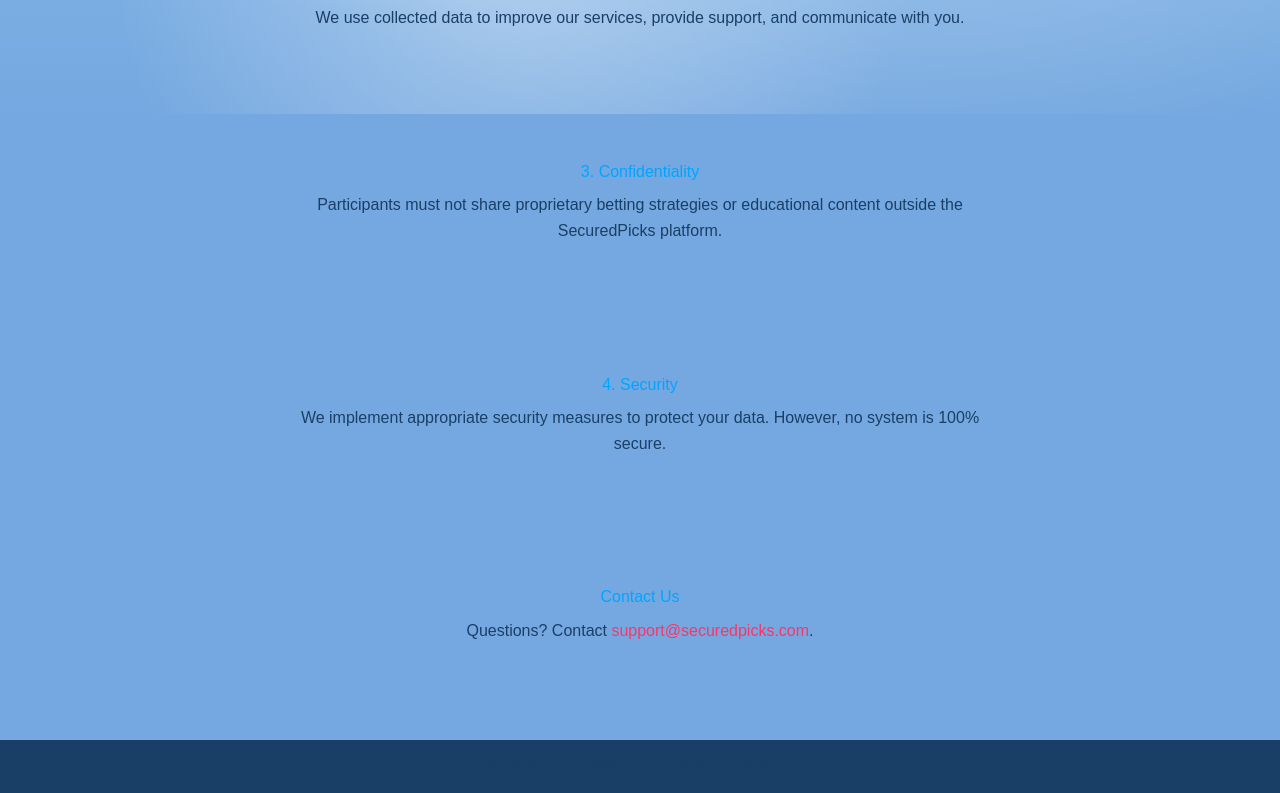
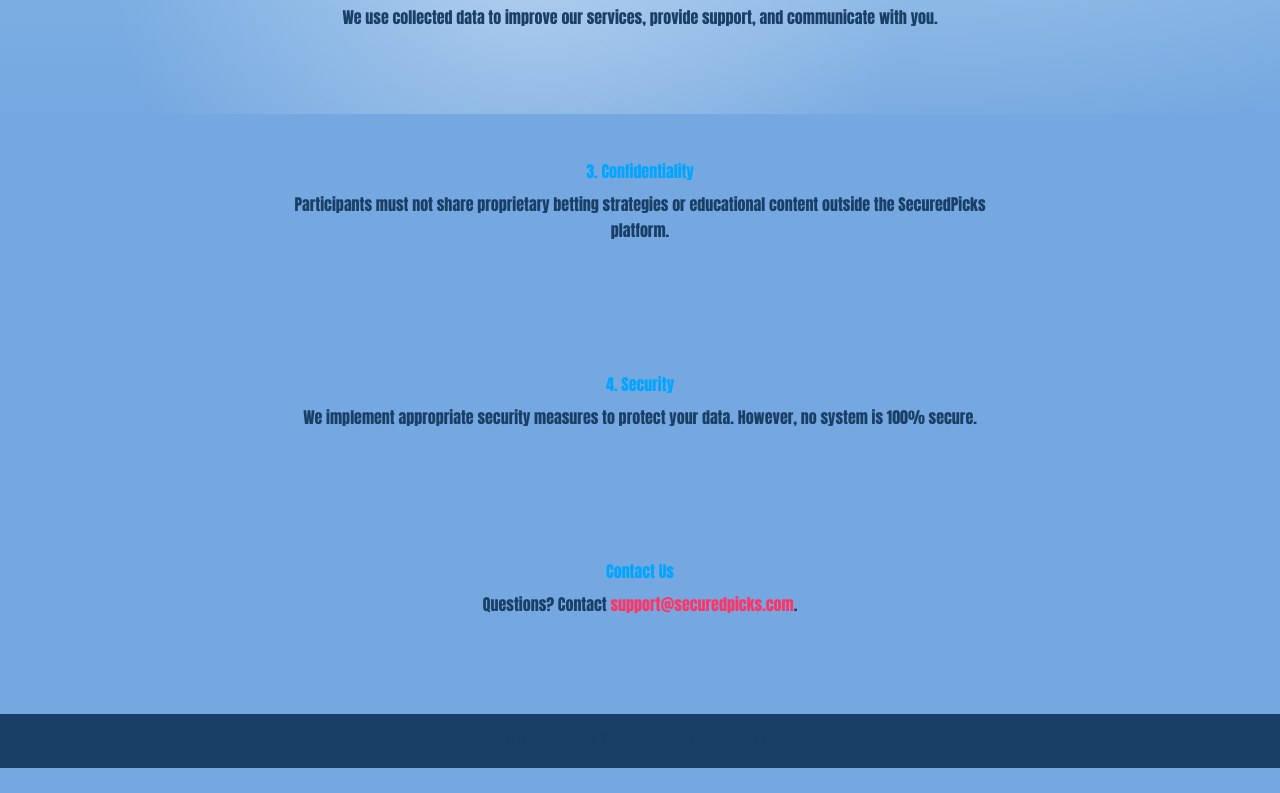
Before and after one commit to colemarcuccilli/ChillyBets, a website: page PP.html in a window 1280 px wide. Shown: the part 686-1479 px from the top of the page. After the commit the page ends 1454 px from the top, so only its background shows below. Drawn offline with nearby package versions, Linux system fonts and the light colour scheme; files that its build step writes are made by us from their sources.

Commit message:
more images, font changes

```diff
--- a/style.css
+++ b/style.css
@@ -17,6 +17,7 @@ section {
     color: white;
     text-align: center;
     padding: 2rem 1rem;
+    z-index: 3;
   }
 
 
@@ -635,6 +636,7 @@ section {
     padding: 3rem 1rem 1rem;
     font-size: 0.9rem;
     line-height: 1.5;
+    z-index: 3;
   }
 
   .footer-container {
@@ -711,7 +713,8 @@ section {
   /* General Page Styling */
 /* Merge this with your existing body style */
 body {
-    font-family: Arial, sans-serif;
+    font-family: 'Bungee Shade', 'Anton', Impact, sans-serif;
+    font-weight: 700; /* Bold */
     line-height: 1.6;
     margin: 0;
     color: #333;
```
Also changed, not shown: winning-slip10.PNG (added), winning-slip11.PNG (added), winning-slip12.PNG (added), winning-slip13.PNG (added), winning-slip14.PNG (added), winning-slip3.PNG (added), winning-slip4.PNG (added), winning-slip5.PNG (added), winning-slip6.PNG (added), winning-slip7.PNG (added), winning-slip8.PNG (added), winning-slip9.PNG (added).
